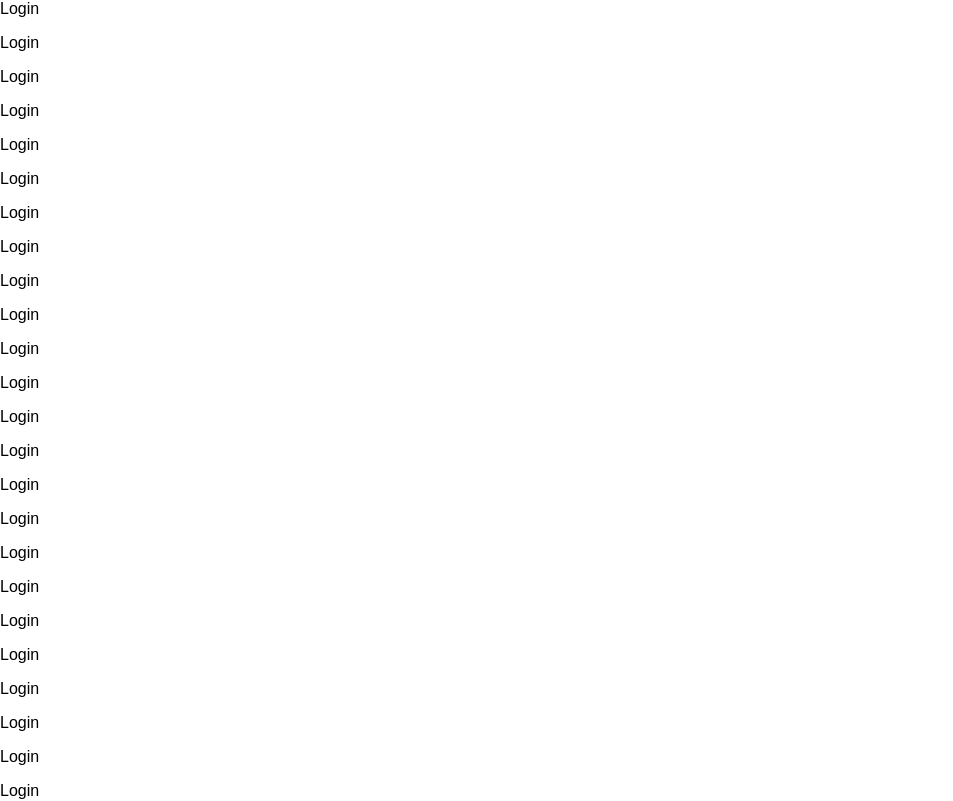
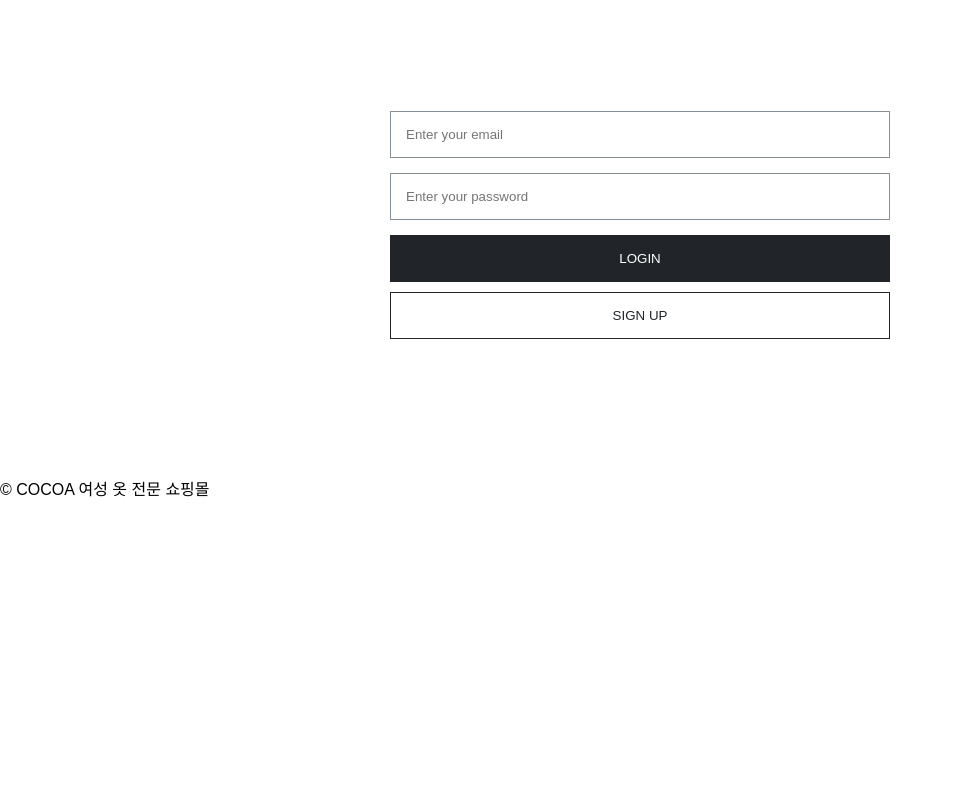
Before and after one commit to taehong9301/COCOA, a React (Create React App) app in the folder frontend/: page /login in a window 1280 px wide. Shown: the part 300-1101 px from the top of the page, without its empty margins (0-953 px from the left). After the commit the page ends 800 px from the top, so only its background shows below. Built offline with nearby package versions, Linux system fonts and the light colour scheme; a web font is replaced by a local one.

Commit message:
로그인 UI 개발 (#7)

```diff
--- a/frontend/src/index.css
+++ b/frontend/src/index.css
@@ -40,9 +40,15 @@ html body {
   display: flex;
   flex-direction: column;
 }
+
 main {
   flex: 1;
+  display: flex;
+  flex-direction: column;
   box-sizing: border-box;
+}
+main > * {
+  flex: 1;
 }
 
 a {
--- a/frontend/src/member/containers/Login.js
+++ b/frontend/src/member/containers/Login.js
@@ -1,41 +1,28 @@
 import React from 'react'
+import '../style/login.css'
 
 const Login = () => {
+  const onSubmit = (event) => {
+    event.preventDefault()
+  }
   return (
     <div className="loginWrapper">
-      <p>Login</p>
-      <p>Login</p>
-      <p>Login</p>
-      <p>Login</p>
-      <p>Login</p>
-      <p>Login</p>
-      <p>Login</p>
-      <p>Login</p>
-      <p>Login</p>
-      <p>Login</p>
-      <p>Login</p>
-      <p>Login</p>
-      <p>Login</p>
-      <p>Login</p>
-      <p>Login</p>
-      <p>Login</p>
-      <p>Login</p>
-      <p>Login</p>
-      <p>Login</p>
-      <p>Login</p>
-      <p>Login</p>
-      <p>Login</p>
-      <p>Login</p>
-      <p>Login</p>
-      <p>Login</p>
-      <p>Login</p>
-      <p>Login</p>
-      <p>Login</p>
-      <p>Login</p>
-      <p>Login</p>
-      <p>Login</p>
-      <p>Login</p>
-      <p>Login</p>
+      <form onSubmit={onSubmit} className="loginForm">
+        <input
+          type="text"
+          name="email"
+          className="loginInput"
+          placeholder="Enter your email"
+        />
+        <input
+          type="password"
+          name="password"
+          className="loginInput"
+          placeholder="Enter your password"
+        />
+        <button className="loginBtn">LOGIN</button>
+        <button className="signUpBtn">SIGN UP</button>
+      </form>
     </div>
   )
 }
--- a/frontend/src/member/style/login.css
+++ b/frontend/src/member/style/login.css
@@ -0,0 +1,50 @@
+.loginWrapper {
+  display: flex;
+  flex-direction: column;
+  justify-content: center;
+  align-items: center;
+}
+.loginWrapper .loginForm {
+  max-width: 500px;
+}
+.loginWrapper .loginInput {
+  width: 100%;
+  padding: 15px;
+  box-sizing: border-box;
+  margin-bottom: 15px;
+  border-radius: 0;
+  border: 1px solid #868e96;
+  color: #212529;
+}
+.loginWrapper .loginInput:focus {
+  outline: none;
+}
+.loginWrapper .loginBtn,
+.loginWrapper .signUpBtn {
+  width: 100%;
+  padding: 15px;
+  transition: all 0.1s ease-in-out;
+  margin-bottom: 10px;
+}
+.loginWrapper .signUpBtn {
+  color: #212529;
+  background-color: #ffffff;
+  border: 1px solid #212529;
+}
+.loginWrapper .signUpBtn:hover {
+  cursor: pointer;
+  color: #ffffff;
+  background-color: #212529;
+  border: 1px solid #212529;
+}
+.loginWrapper .loginBtn {
+  color: #ffffff;
+  background-color: #212529;
+  border: 1px solid #212529;
+}
+.loginWrapper .loginBtn:hover {
+  cursor: pointer;
+  color: #282c34;
+  background-color: #ffffff;
+  border: 1px solid #212529;
+}
```
Also changed, not shown: frontend/src/common/style/common.css (deleted, +0 -27 lines), 1 other file (tests, documents, lock files or other folders).
